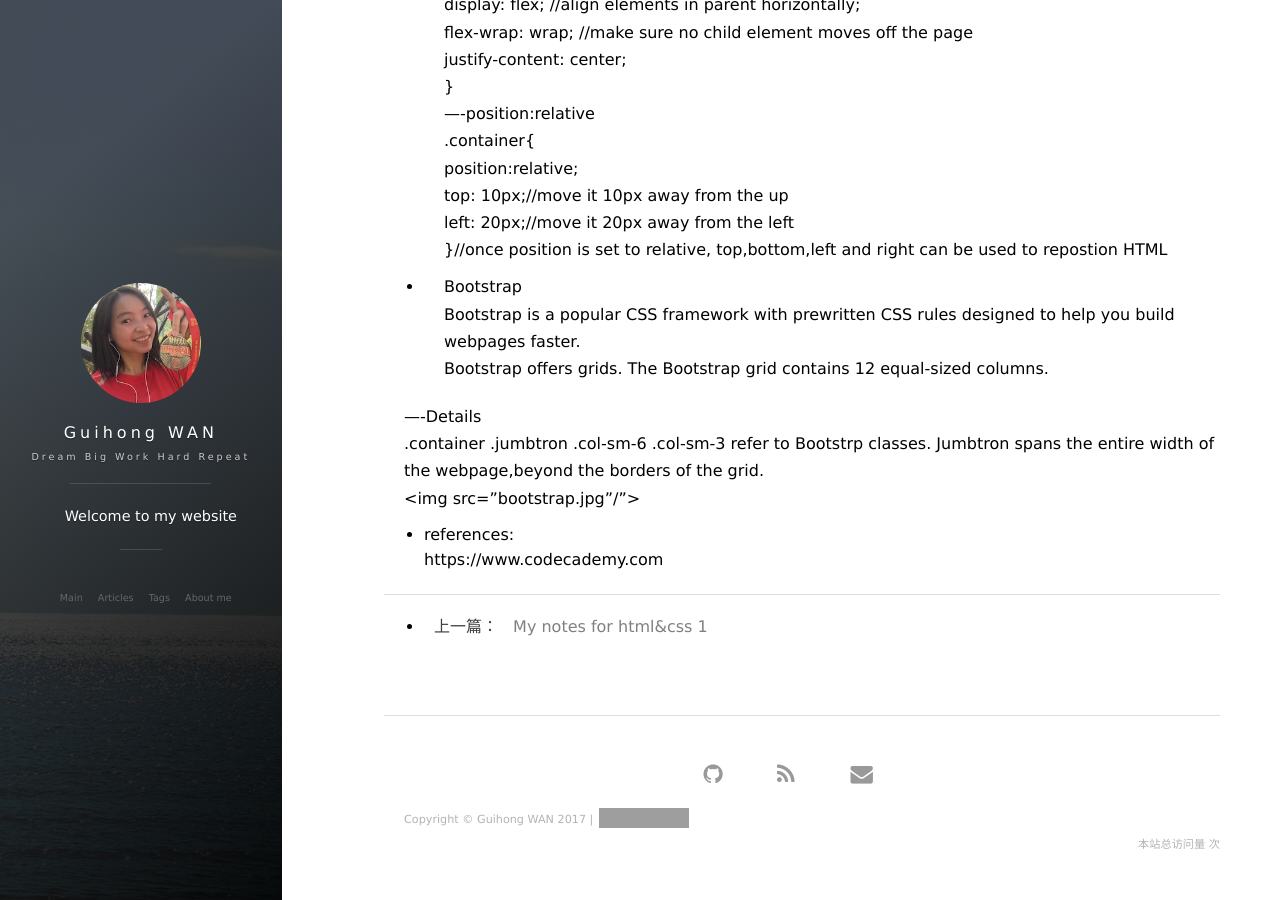
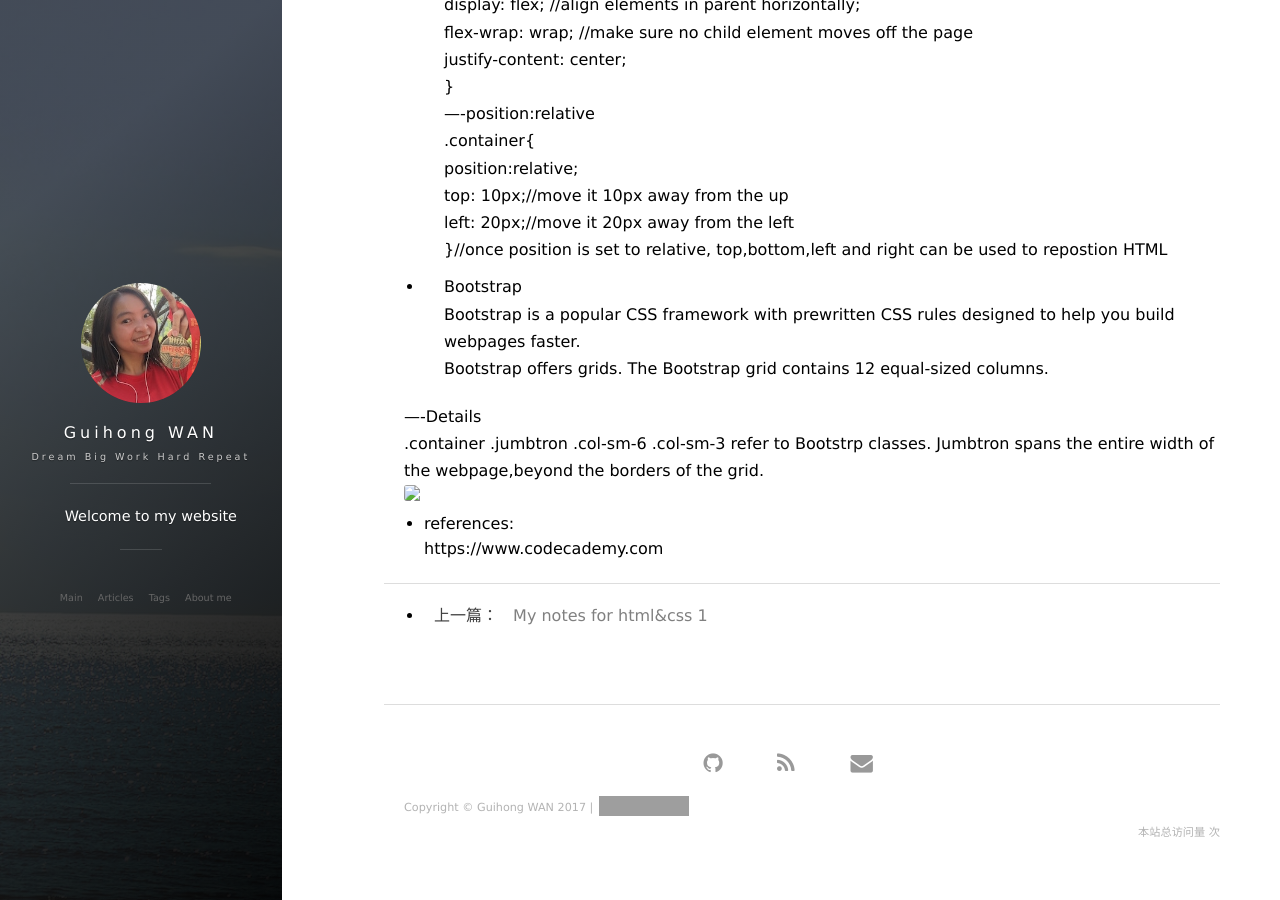
Before and after one commit to guihongwan/guihongwan.github.io, a Jekyll site: the page built from _posts/2017-03-14-html&css 2.md, in a window 1280 px wide and 900 px high, scrolled down 1020 px. Built offline with Jekyll 4.4.1, drawn with Linux system fonts in a browser that asks for light colours; nearby versions of some CDN libraries; comment, search, counter and statistics services are not loaded; grey boxes are pictures that could not be loaded.

Commit message:
html&css 2

```diff
--- a/_posts/2017-03-14-html&css 2.md
+++ b/_posts/2017-03-14-html&css 2.md
@@ -60,7 +60,7 @@ tag: BLOG
 ----Details
     .container .jumbtron .col-sm-6 .col-sm-3 refer to Bootstrp classes.
     Jumbtron spans the entire width of the webpage,beyond the borders of the grid.
-    <img src="bootstrap.jpg"/">
+    <img src="bootstrap.jpg"/>
 
 +   references:
     https://www.codecademy.com
```
